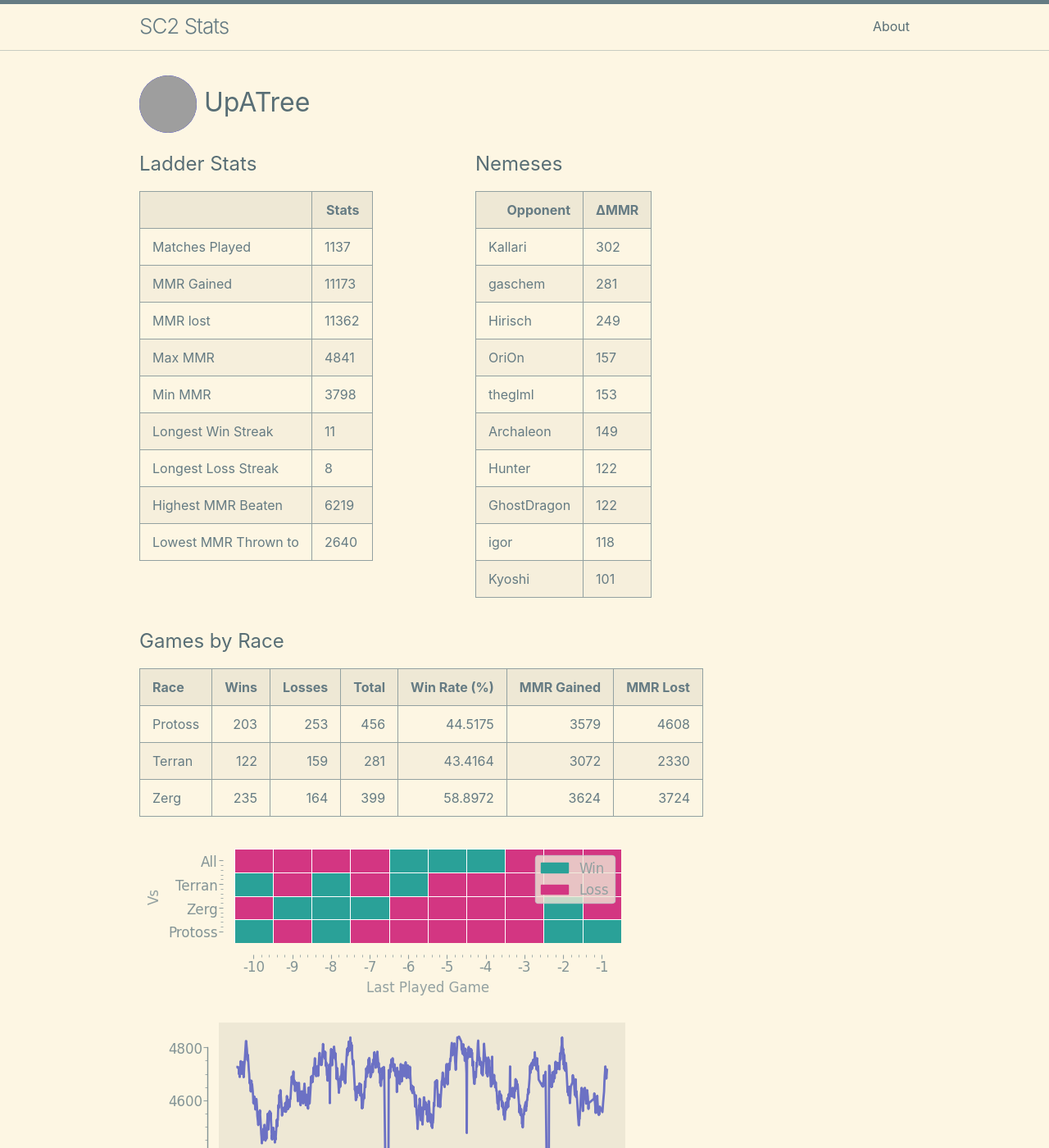
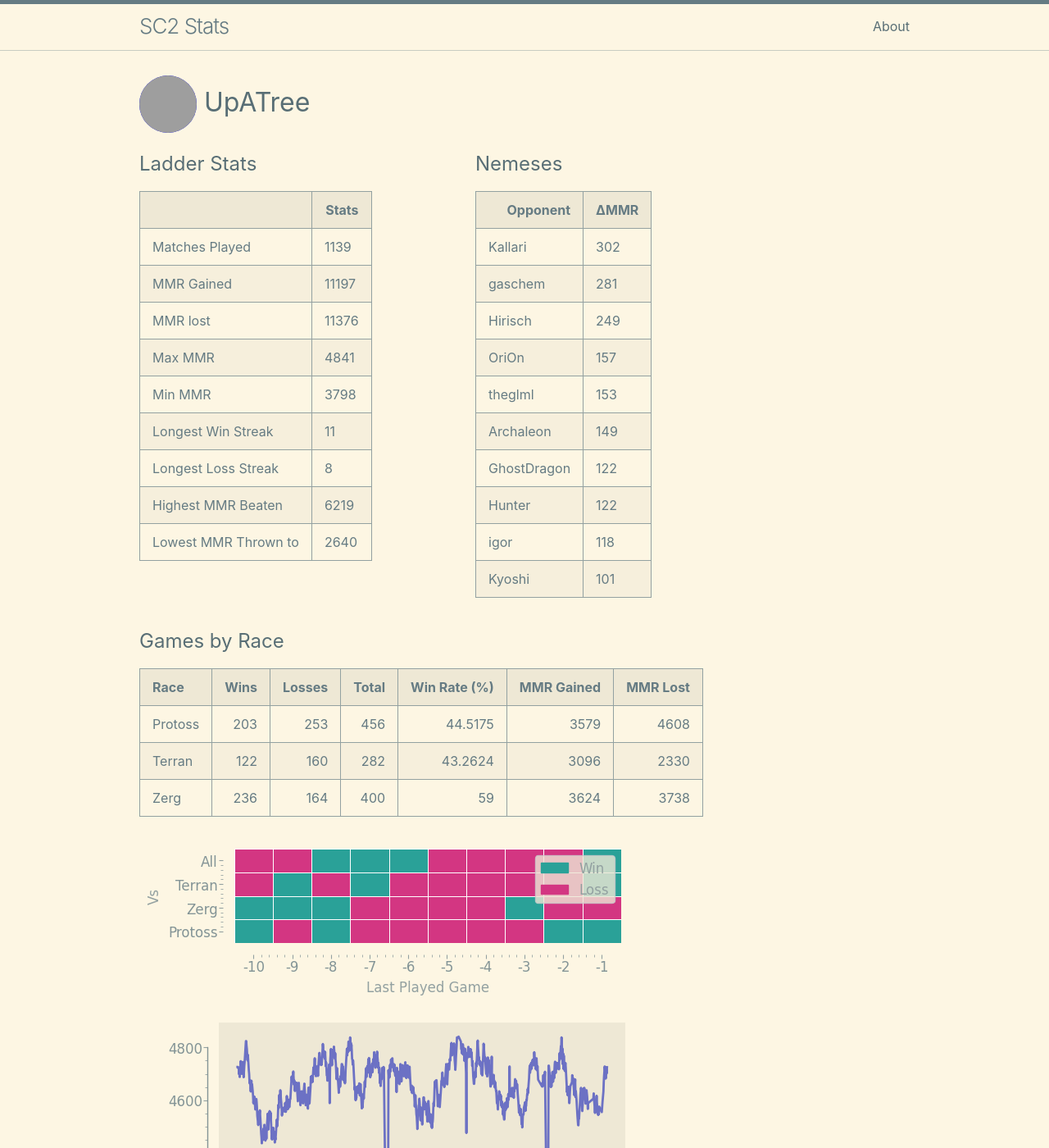
Before and after one commit to kylermurphy/UpATree, a Jekyll site: the page built from docs/index.md, in a window 1280 px wide and 1400 px high. Shown: the whole window at 82% size. Built offline with Jekyll 4.4.1, drawn with Linux system fonts in a browser that asks for light colours; grey boxes are pictures that could not be loaded.

Commit message:
running on push

```diff
--- a/docs/index.md
+++ b/docs/index.md
@@ -18,15 +18,15 @@ layout: home
   <tbody>
     <tr>
       <td>Matches Played</td>
-      <td>1137</td>
+      <td>1139</td>
     </tr>
     <tr>
       <td>MMR Gained</td>
-      <td>11173</td>
+      <td>11197</td>
     </tr>
     <tr>
       <td>MMR lost</td>
-      <td>11362</td>
+      <td>11376</td>
     </tr>
     <tr>
       <td>Max MMR</td>
@@ -90,11 +90,11 @@ layout: home
       <td>149</td>
     </tr>
     <tr>
-      <td>Hunter</td>
+      <td>GhostDragon</td>
       <td>122</td>
     </tr>
     <tr>
-      <td>GhostDragon</td>
+      <td>Hunter</td>
       <td>122</td>
     </tr>
     <tr>
@@ -115,8 +115,8 @@ layout: home
 | Race    |   Wins |   Losses |   Total |   Win Rate (%) |   MMR Gained |   MMR Lost |
 |:--------|-------:|---------:|--------:|---------------:|-------------:|-----------:|
 | Protoss |    203 |      253 |     456 |        44.5175 |         3579 |       4608 |
-| Terran  |    122 |      159 |     281 |        43.4164 |         3072 |       2330 |
-| Zerg    |    235 |      164 |     399 |        58.8972 |         3624 |       3724 |
+| Terran  |    122 |      160 |     282 |        43.2624 |         3096 |       2330 |
+| Zerg    |    236 |      164 |     400 |        59      |         3624 |       3738 |
 
 ![Games by Race](./assets/gm_hist.png)
 
--- a/log.txt
+++ b/log.txt
@@ -365,3 +365,4 @@ Writing a log file 2025-03-08 23:30:19.
 Writing a log file 2025-03-08 23:47:58.
 Writing a log file 2025-03-09 16:21:36.
 Writing a log file 2025-03-09 16:47:49.
+Writing a log file 2025-03-09 17:16:50.
```
Also changed, not shown: docs/assets/MMR.png, docs/assets/daily.png, docs/assets/gm_hist.png, docs/assets/r_wrt.png, 1 other file.
